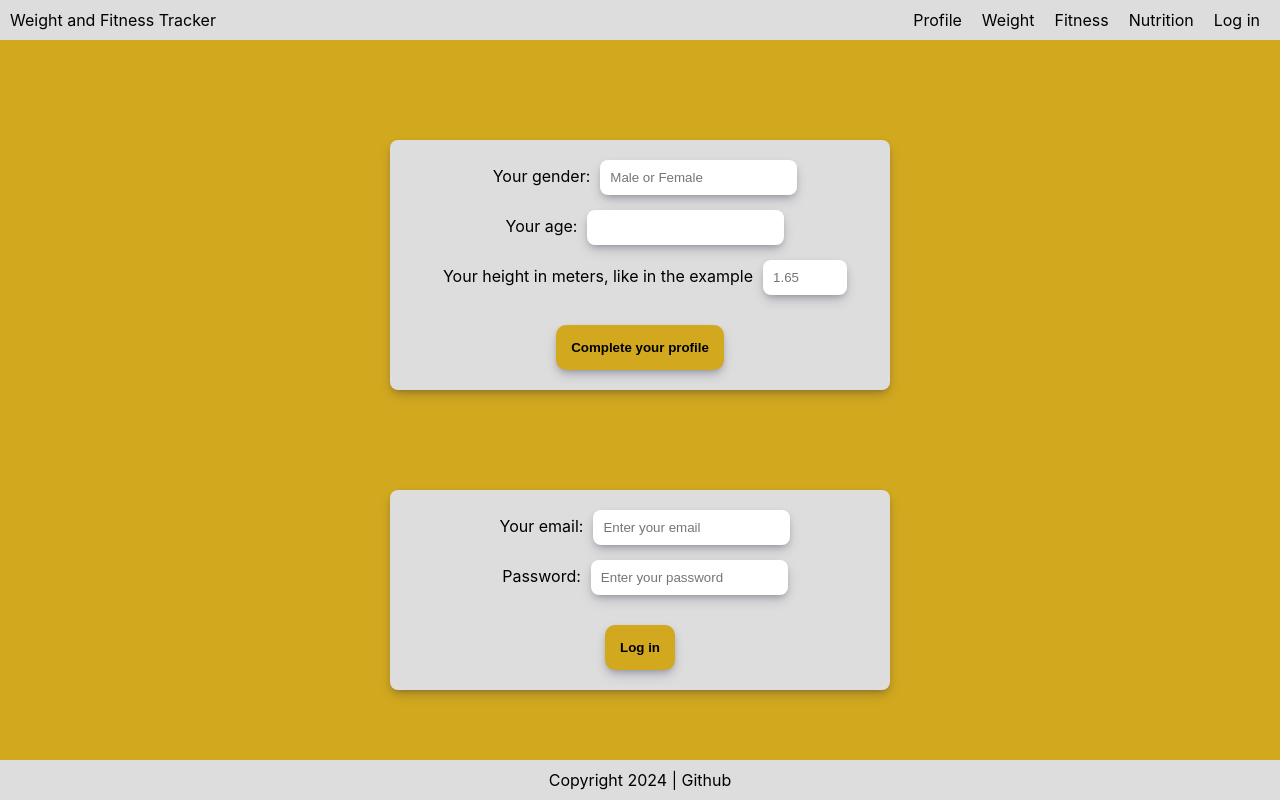
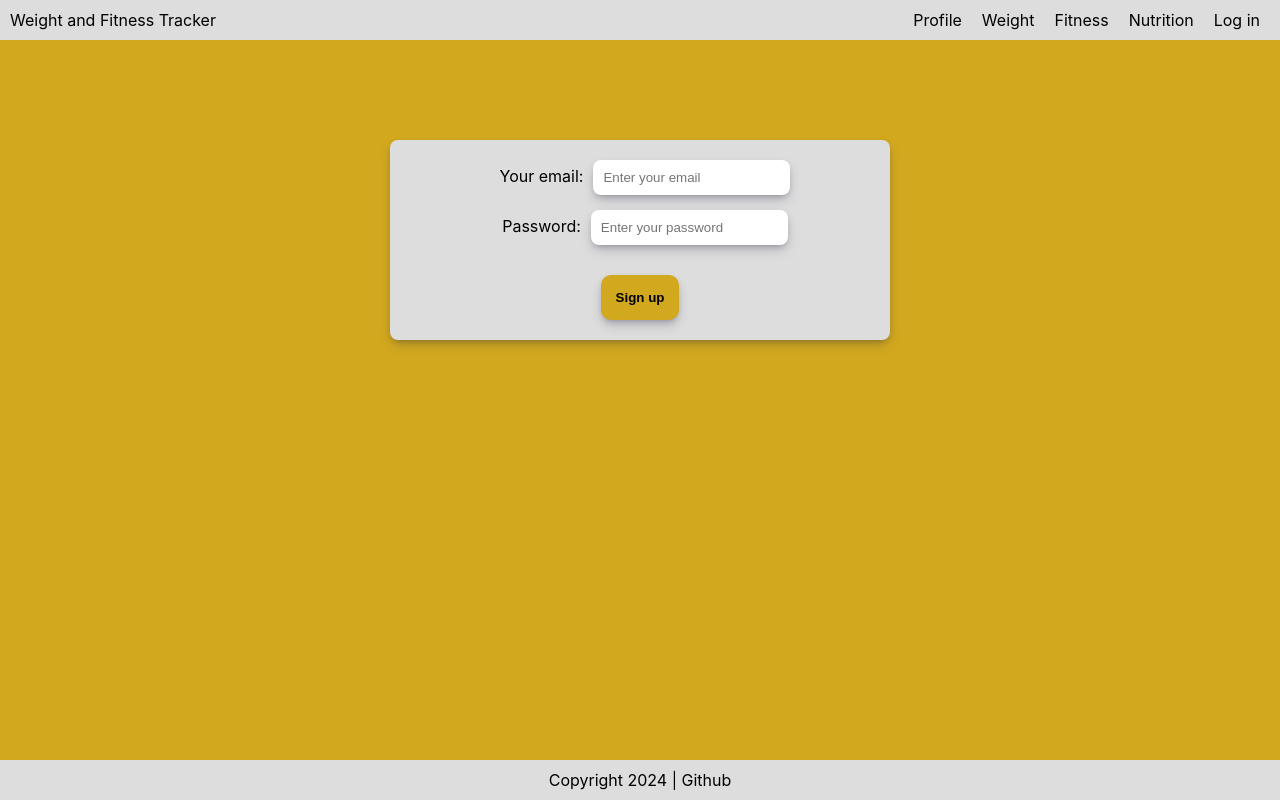
Before and after one commit to jelena2803/Weight-fitness-tracker, a React (Create React App) app: page / in a window 1280 px wide. Shown: the top 800 px of the page. Built offline with nearby package versions, Linux system fonts and the light colour scheme.

Commit message:
Router installed, router paths for signup, login and completeprofile components are created and tested

```diff
--- a/src/App.jsx
+++ b/src/App.jsx
@@ -4,14 +4,31 @@ import Footer from "./components/Footer";
 import CompleteProfile from "./components/CompleteProfile";
 import Login from "./components/Login";
 import Signup from "./components/Signup";
+import {
+  createBrowserRouter,
+  RouterProvider,
+} from "react-router-dom";
+
+const router = createBrowserRouter([
+  {
+    path: "/",
+    element: <Signup/>,
+  },
+  {
+    path: "/login",
+    element: <Login/>,
+  },
+  {
+    path: "/newprofile",
+    element: <CompleteProfile/>,
+  },
+]);
 
 function App() {
   return (
     <div className="App">
       <Navbar />
-      <CompleteProfile/>
-      <Login/>
-      <Signup/>
+      <RouterProvider router={router} />
       <Footer />
     </div>
   );
```
